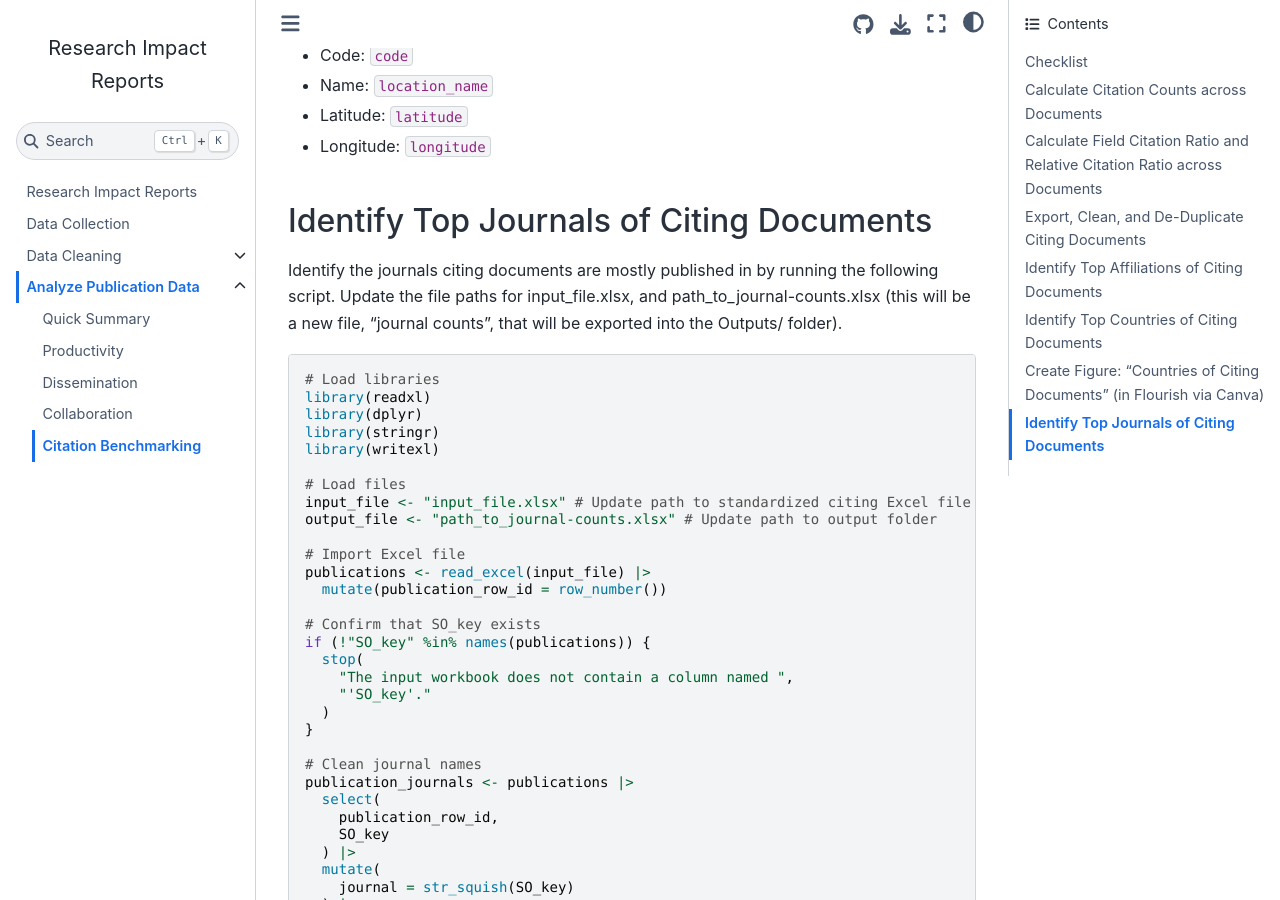
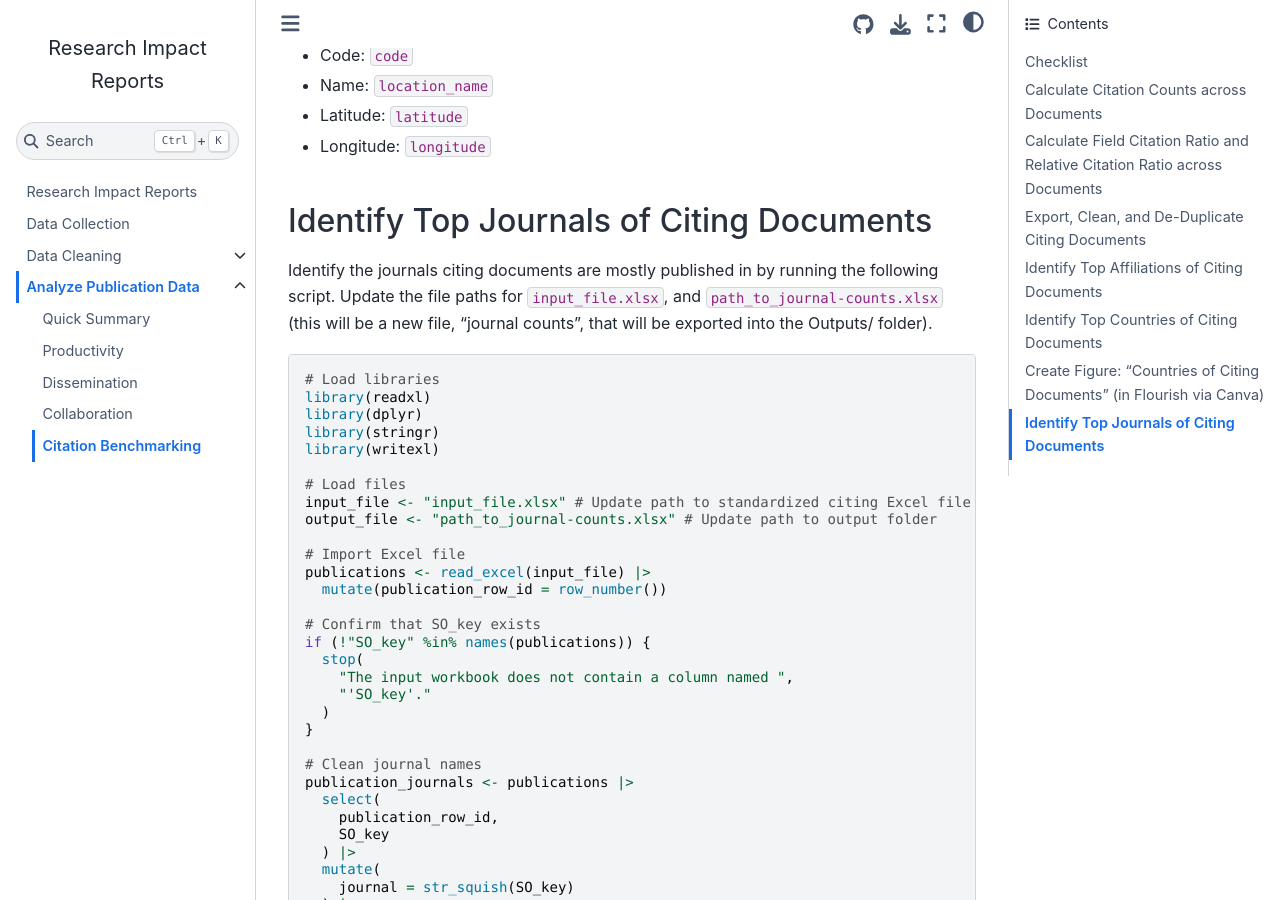
Before and after one commit to vvlooking/research-impact, a Jupyter Book: the page built from website/analyze-data-citation-benchmarking.md, in a window 1280 px wide and 900 px high, scrolled down 15443 px. Built offline with Jupyter Book 1.0.4 settings and Sphinx 7.4.7 and the Sphinx Book theme 1.1.4, drawn with Linux system fonts in a browser that asks for light colours.

````diff
--- a/website/analyze-data-citation-benchmarking.md
+++ b/website/analyze-data-citation-benchmarking.md
@@ -770,7 +770,7 @@ Then, upload `Locations` into Flourish's Locations sheet and select:
 
 ## Identify Top Journals of Citing Documents
 
-Identify the journals citing documents are mostly published in by running the following script. Update the file paths for input_file.xlsx, and path_to_journal-counts.xlsx (this will be a new file, “journal counts”, that will be exported into the Outputs/ folder).
+Identify the journals citing documents are mostly published in by running the following script. Update the file paths for `input_file.xlsx`, and `path_to_journal-counts.xlsx` (this will be a new file, “journal counts”, that will be exported into the Outputs/ folder).
 
 ```r
 # Load libraries
````
